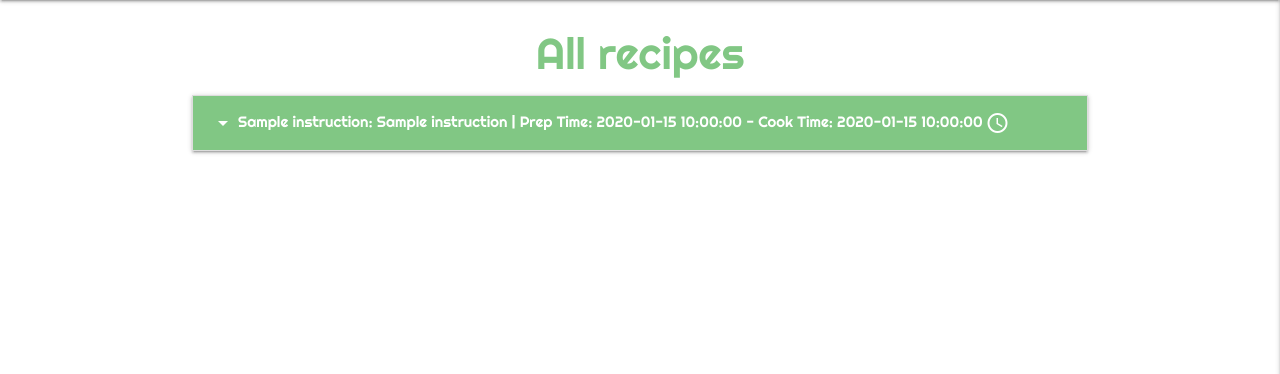
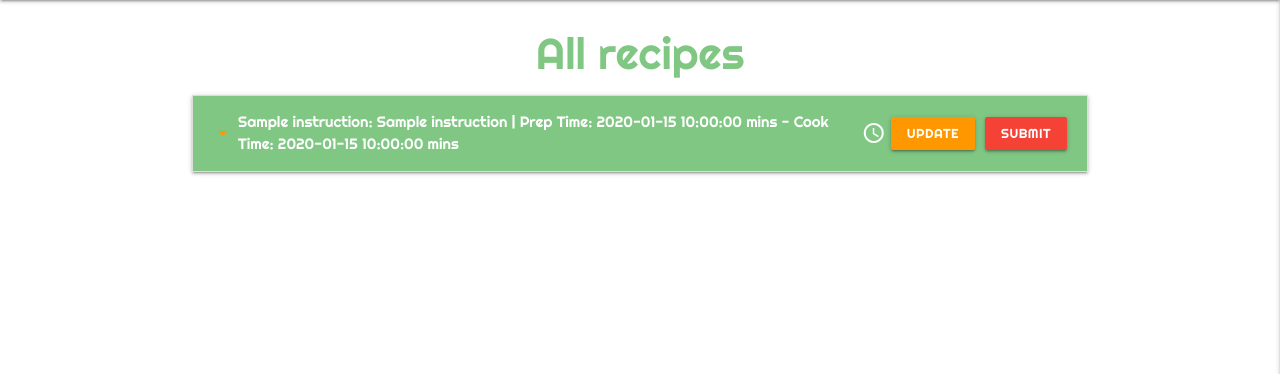
Before and after one commit to Code-Institute-Submissions/FiachraCI-the_recipe_locker_MayResub2, a Flask app: page / in a window 1280 px wide. Shown: the part 64-438 px from the top of the page. Run offline with Flask 2, Linux system fonts and the light colour scheme; a database or web service that is not in the repository returns one stand-in record (values such as "Sample title"); some libraries are stand-ins or nearby versions; some web fonts are replaced.

Commit message:
Added update and submit buttons to saved recipes

```diff
--- a/app.py
+++ b/app.py
@@ -61,11 +61,11 @@ def sign_in():
             # Checks to see if hashed password matches the user input field
             if check_password_hash(
                 existing_user["password"], request.form.get("password")):
-                    session["user"] = request.form.get("username").lower()
-                    flash("Welcome, {}".format(
-                        request.form.get("username")))
-                    return redirect(url_for(
-                        "account", username=session["user"]))
+                session["user"] = request.form.get("username").lower()
+                flash("Welcome, {}".format(
+                    request.form.get("username")))
+                return redirect(url_for(
+                    "account", username=session["user"]))
             else:
                 # Executes if password does not match
                 flash("Incorrect Username and/or Password")
@@ -104,8 +104,8 @@ def add_recipe():
         recipe = {
             "cuisine_name": request.form.get("cuisine_name"),
             "recipe_name": request.form.get("recipe_name"),
-            "ingredients": request.form.get("ingredients"),
-            "steps": request.form.get("steps"),
+            "ingredients": request.form.get("ingredients").splitlines(),
+            "steps": request.form.get("steps").splitlines(),
             "prep_time": request.form.get("prep_time"),
             "cook_time": request.form.get("cook_time"),
             "created_by": session["user"]
--- a/static/css/style.css
+++ b/static/css/style.css
@@ -30,6 +30,10 @@
     font-family: 'Righteous', cursive;
 }
 
+.btn-small {
+    margin: 5px;
+}
+
 /* Icons */
 
 i {
--- a/templates/instructions.html
+++ b/templates/instructions.html
@@ -7,11 +7,17 @@
     {% for item in instructions %}
     <li>
         <div class="collapsible-header btn-custom">
-                    <i class="material-icons">arrow_drop_down</i>
+            <div class="col s3 valign-wrapper">
+                <i class="material-icons orange-text">arrow_drop_down</i>
+            </div>
+            <div class="col s9 valign-wrapper">
                 {{ item.cuisine_name }}: {{ item.recipe_name }} |
-                    Prep Time: {{ item.prep_time }} - Cook Time:
-                    {{ item.cook_time }}
+                Prep Time: {{ item.prep_time }} mins - Cook Time:
+                {{ item.cook_time }} mins
                 <i class="large material-icons">access_time</i>
+                <a href="" class="btn-small orange">Update</a>
+                <a href="" class="btn-small red">Submit</a>
+            </div>
         </div>
         <div class="collapsible-body">
             <h3>{{ item.recipe_name }}</h3>
```
Also changed, not shown: static/js/script.js (+6 -4 lines). Lines whose indentation alone changed are shown as unchanged.
